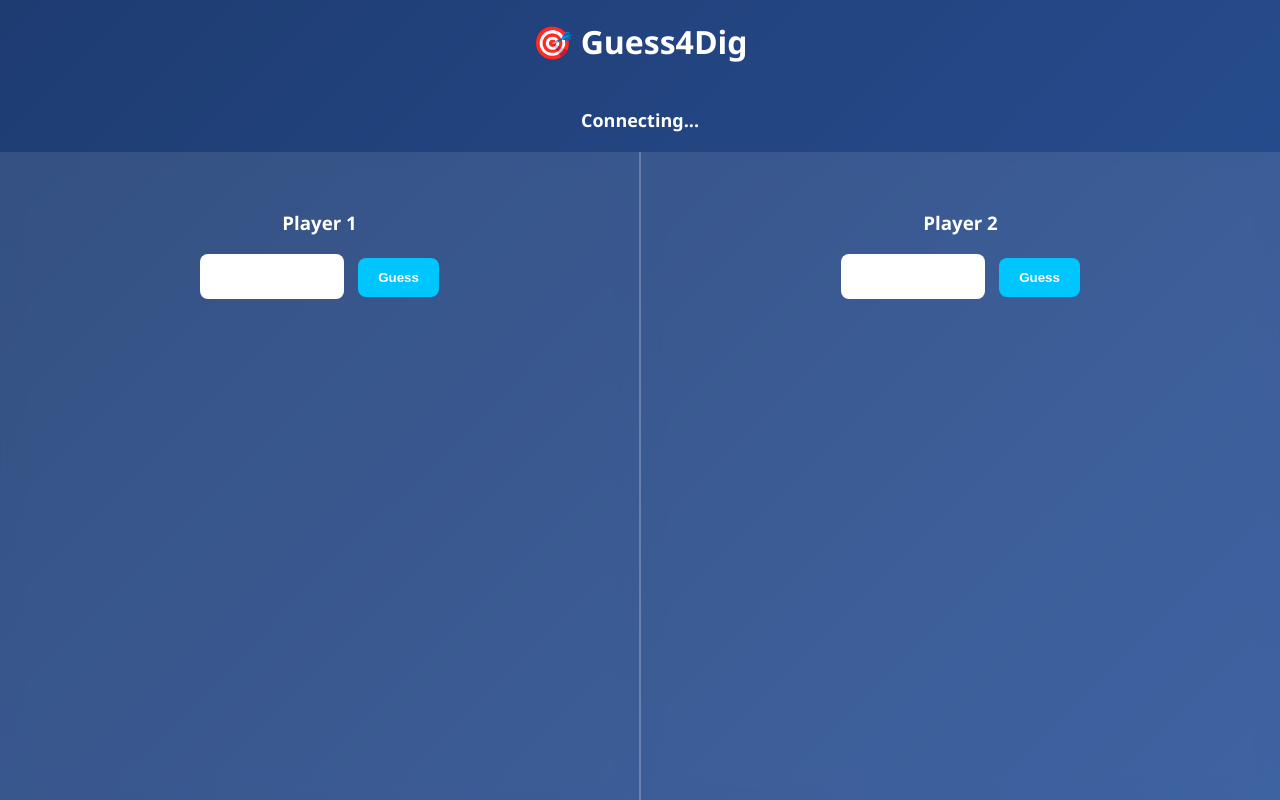
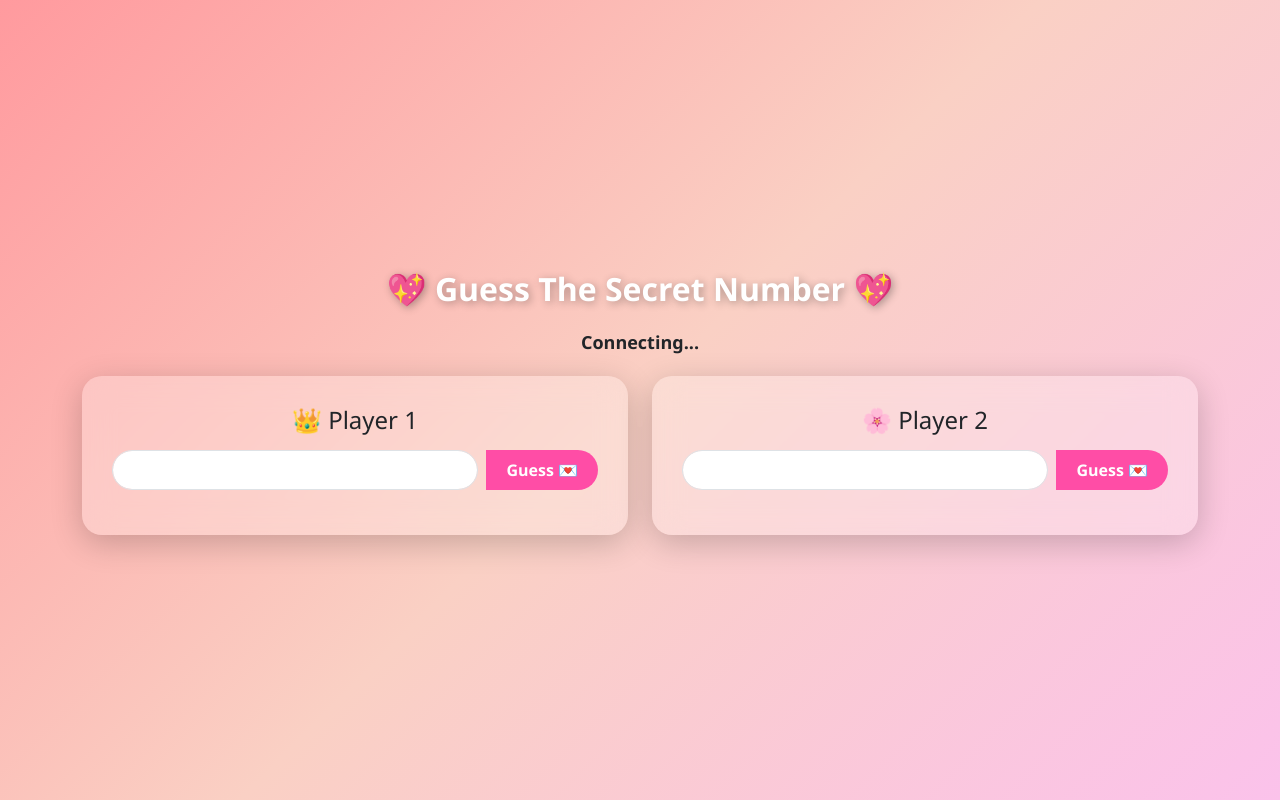
Before and after one commit to TSAR46/Guess4Dig, a Flask app: page / in a window 1280 px wide. Run offline with Flask 3, Linux system fonts and the light colour scheme; some libraries are stand-ins or nearby versions.

Commit message:
Add files via upload

```diff
--- a/templates/index.html
+++ b/templates/index.html
@@ -1,115 +1,113 @@
 <!DOCTYPE html>
 <html>
 <head>
-    <title>Guess4Dig</title>
+    <title>💕 Guess4Dig 💕</title>
+
+    <!-- Bootstrap 5 -->
+    <link href="https://cdn.jsdelivr.net/npm/bootstrap@5.3.2/dist/css/bootstrap.min.css" rel="stylesheet">
+
     <script src="https://cdn.socket.io/4.0.0/socket.io.min.js"></script>
+
     <style>
         body {
-            margin: 0;
+            background: linear-gradient(135deg, #ff9a9e, #fad0c4, #fbc2eb);
+            min-height: 100vh;
             font-family: 'Segoe UI', sans-serif;
-            background: linear-gradient(135deg, #1e3c72, #2a5298);
-            height: 100vh;
-            display: flex;
-            flex-direction: column;
-            color: white;
         }
 
-        h2 {
-            text-align: center;
-            margin-top: 20px;
+        .glass-card {
+            background: rgba(255, 255, 255, 0.25);
+            backdrop-filter: blur(15px);
+            border-radius: 20px;
+            padding: 30px;
+            box-shadow: 0 8px 32px rgba(0,0,0,0.2);
+            transition: 0.3s ease;
+        }
+
+        .active-player {
+            border: 3px solid #ff4da6;
+            box-shadow: 0 0 20px rgba(255, 77, 166, 0.7);
+        }
+
+        .history-box {
+            max-height: 250px;
+            overflow-y: auto;
+            margin-top: 15px;
+        }
+
+        .guess-item {
+            background: rgba(255,255,255,0.4);
+            padding: 8px;
+            border-radius: 12px;
+            margin-bottom: 8px;
+        }
+
+        .title {
             font-size: 32px;
+            font-weight: bold;
+            color: #fff;
+            text-shadow: 2px 2px 8px rgba(0,0,0,0.3);
         }
 
         #status {
-            text-align: center;
-            margin-bottom: 20px;
             font-weight: bold;
             font-size: 18px;
+            margin-bottom: 20px;
         }
 
-        .container {
-            flex: 1;
-            display: flex;
+        .btn-cute {
+            background: #ff4da6;
+            border: none;
+            border-radius: 30px;
+            padding: 8px 20px;
+            color: white;
+            font-weight: bold;
         }
 
-        .player {
-            flex: 1;
-            padding: 40px;
-            backdrop-filter: blur(10px);
-            background: rgba(255,255,255,0.1);
-            text-align: center;
-        }
-
-        .divider {
-            width: 2px;
-            background: rgba(255,255,255,0.3);
+        .btn-cute:hover {
+            background: #ff1a8c;
         }
 
         input {
-            padding: 12px;
-            font-size: 18px;
-            width: 120px;
-            border-radius: 8px;
-            border: none;
+            border-radius: 20px !important;
             text-align: center;
-        }
-
-        button {
-            padding: 12px 20px;
-            margin-left: 10px;
-            border-radius: 8px;
-            border: none;
-            background: #00c6ff;
-            color: white;
-            font-weight: bold;
-            cursor: pointer;
-        }
-
-        button:hover {
-            background: #0072ff;
-        }
-
-        .history {
-            margin-top: 20px;
-            max-height: 300px;
-            overflow-y: auto;
-        }
-
-        .guess {
-            background: rgba(0,0,0,0.3);
-            padding: 8px;
-            margin: 5px 0;
-            border-radius: 6px;
-        }
-
-        .disabled {
-            opacity: 0.4;
         }
     </style>
 </head>
-<body>
+<body class="d-flex flex-column align-items-center justify-content-center">
 
-<h2>🎯 Guess4Dig</h2>
-<p id="status">Connecting...</p>
+<div class="container text-center">
 
-<div class="container">
+    <div class="title mb-3">💖 Guess The Secret Number 💖</div>
+    <div id="status" class="text-dark">Connecting...</div>
 
-    <div class="player" id="player1">
-        <h3>Player 1</h3>
-        <input type="text" id="input1" maxlength="4">
-        <button onclick="sendGuess('input1')">Guess</button>
-        <div class="history" id="history1"></div>
+    <div class="row g-4">
+
+        <!-- Player 1 -->
+        <div class="col-md-6">
+            <div id="player1Card" class="glass-card">
+                <h4>👑 Player 1</h4>
+                <div class="input-group justify-content-center mt-3">
+                    <input type="text" id="input1" maxlength="4" class="form-control w-50">
+                    <button class="btn btn-cute ms-2" onclick="sendGuess('input1')">Guess 💌</button>
+                </div>
+                <div id="history1" class="history-box"></div>
+            </div>
+        </div>
+
+        <!-- Player 2 -->
+        <div class="col-md-6">
+            <div id="player2Card" class="glass-card">
+                <h4>🌸 Player 2</h4>
+                <div class="input-group justify-content-center mt-3">
+                    <input type="text" id="input2" maxlength="4" class="form-control w-50">
+                    <button class="btn btn-cute ms-2" onclick="sendGuess('input2')">Guess 💌</button>
+                </div>
+                <div id="history2" class="history-box"></div>
+            </div>
+        </div>
+
     </div>
-
-    <div class="divider"></div>
-
-    <div class="player" id="player2">
-        <h3>Player 2</h3>
-        <input type="text" id="input2" maxlength="4">
-        <button onclick="sendGuess('input2')">Guess</button>
-        <div class="history" id="history2"></div>
-    </div>
-
 </div>
 
 <script>
@@ -120,13 +118,26 @@
     let player2Id = null;
 
     function setTurn(currentTurn) {
-        if (socket.id === currentTurn) {
-            status.innerText = "🔥 Your Turn";
-            enableInputs(true);
+        const isMyTurn = socket.id === currentTurn;
+
+        document.getElementById("player1Card").classList.remove("active-player");
+        document.getElementById("player2Card").classList.remove("active-player");
+
+        if (socket.id === player1Id && isMyTurn) {
+            document.getElementById("player1Card").classList.add("active-player");
+        }
+
+        if (socket.id === player2Id && isMyTurn) {
+            document.getElementById("player2Card").classList.add("active-player");
+        }
+
+        if (isMyTurn) {
+            status.innerText = "💘 Your Turn";
         } else {
-            status.innerText = "⏳ Opponent's Turn";
-            enableInputs(false);
+            status.innerText = "⏳ Waiting for your love to guess...";
         }
+
+        enableInputs(isMyTurn);
     }
 
     function enableInputs(enable) {
@@ -137,7 +148,7 @@
     }
 
     socket.on("waiting", () => {
-        status.innerText = "Waiting for second player...";
+        status.innerText = "Waiting for your partner to join 💕";
     });
 
     socket.on("startGame", (data) => {
@@ -148,8 +159,8 @@
 
     socket.on("guessResult", (data) => {
         const div = document.createElement("div");
-        div.className = "guess";
-        div.innerText = `${data.guess} → ${data.correctCount} correct`;
+        div.className = "guess-item";
+        div.innerText = `${data.guess} → ${data.correctCount} correct 💖`;
 
         if (data.player === player1Id) {
             document.getElementById("history1").appendChild(div);
@@ -164,9 +175,9 @@
 
     socket.on("gameOver", (data) => {
         if (data.winner === socket.id) {
-            status.innerText = "🎉 You Win!";
+            status.innerText = "🎉 You Win! Time for a kiss 😘";
         } else {
-            status.innerText = "😢 You Lose!";
+            status.innerText = "😢 You Lose! Still cute though 💕";
         }
         enableInputs(false);
     });
@@ -176,7 +187,7 @@
         const guess = input.value;
 
         if (!/^\d{4}$/.test(guess)) {
-            alert("Enter valid 4-digit number");
+            alert("Enter a valid 4-digit number 💕");
             return;
         }
 
```
